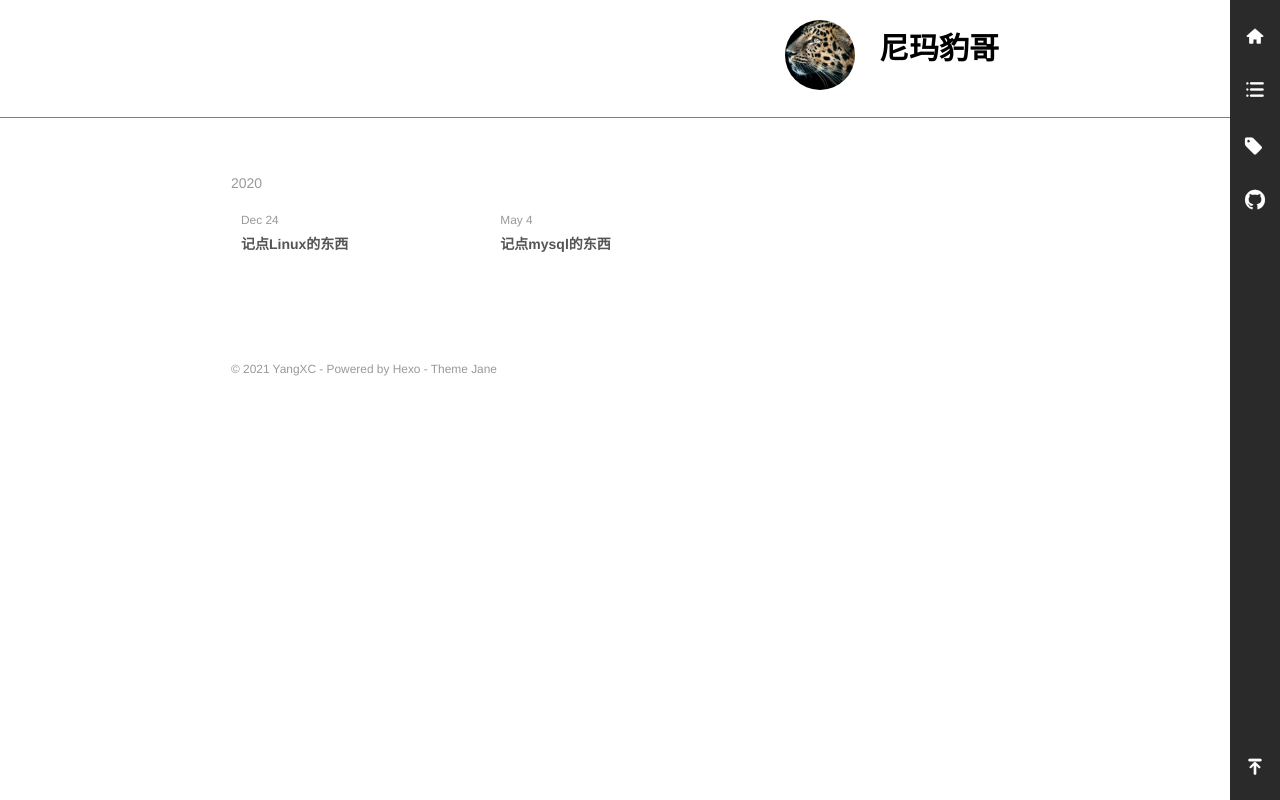
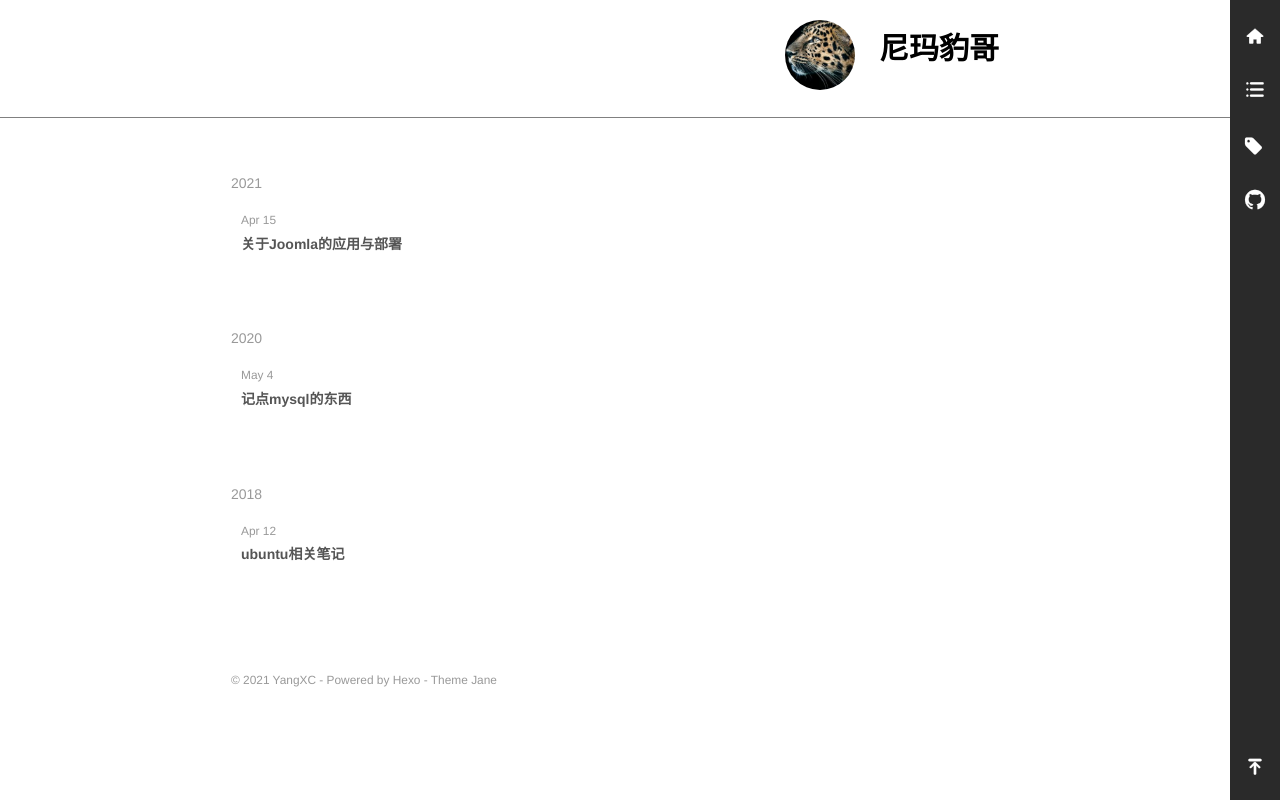
Before and after one commit to antonidasyang/singlesword.github.io, a plain HTML site: page tags/ubuntu/index.html in a window 1280 px wide. Drawn offline with nearby package versions, Linux system fonts and the light colour scheme.

Commit message:
Site updated: 2021-07-30 21:52:03

```diff
--- a/search.xml
+++ b/search.xml
@@ -236,9 +236,9 @@
 
             <tag> CentOS </tag>
 
+            <tag> Ubuntu </tag>
+
             <tag> ubuntu </tag>
-
-            <tag> Ubuntu </tag>
 
             <tag> mysql </tag>
 
--- a/tags/ubuntu/index.html
+++ b/tags/ubuntu/index.html
@@ -3,11 +3,11 @@
 <head>
   <meta charset="utf-8">
 
-  <title>Tag: Ubuntu | 尼玛豹哥</title>
+  <title>Tag: ubuntu | 尼玛豹哥</title>
   <meta name="viewport" content="width=device-width, initial-scale=1, maximum-scale=1">
   <meta property="og:type" content="website">
 <meta property="og:title" content="尼玛豹哥">
-<meta property="og:url" content="http://blog.yangxc.com/tags/Ubuntu/index.html">
+<meta property="og:url" content="http://blog.yangxc.com/tags/ubuntu/index.html">
 <meta property="og:site_name" content="尼玛豹哥">
 <meta property="og:locale">
 <meta property="article:author" content="YangXC">
@@ -45,20 +45,20 @@
 
       <section class="archives-wrap">
         <div class="archive-year-wrap">
-          <a href="/archives/2020" class="archive-year">2020</a>
+          <a href="/archives/2021" class="archive-year">2021</a>
         </div>
         <div class="archives">
 
     <article class="archive-article archive-type-post">
   <div class="archive-article-inner">
     <header class="archive-article-header">
-      <a href="/2020/12/24/about-linux/" class="archive-article-date">
-  <time datetime="2020-12-24T07:39:11.000Z" itemprop="datePublished">Dec 24</time>
+      <a href="/2021/04/15/about-joomla/" class="archive-article-date">
+  <time datetime="2021-04-15T06:05:45.000Z" itemprop="datePublished">Apr 15</time>
 </a>
 
 
     <h1 itemprop="name">
-      <a class="archive-article-title" href="/2020/12/24/about-linux/">记点Linux的东西</a>
+      <a class="archive-article-title" href="/2021/04/15/about-joomla/">关于Joomla的应用与部署</a>
     </h1>
 
 
@@ -67,6 +67,16 @@
 </article>
 
 
+
+
+        </div></section>
+
+
+      <section class="archives-wrap">
+        <div class="archive-year-wrap">
+          <a href="/archives/2020" class="archive-year">2020</a>
+        </div>
+        <div class="archives">
 
     <article class="archive-article archive-type-post">
   <div class="archive-article-inner">
@@ -78,6 +88,35 @@
 
     <h1 itemprop="name">
       <a class="archive-article-title" href="/2020/05/04/about-mysql/">记点mysql的东西</a>
+    </h1>
+
+
+    </header>
+  </div>
+</article>
+
+
+
+
+        </div></section>
+
+
+      <section class="archives-wrap">
+        <div class="archive-year-wrap">
+          <a href="/archives/2018" class="archive-year">2018</a>
+        </div>
+        <div class="archives">
+
+    <article class="archive-article archive-type-post">
+  <div class="archive-article-inner">
+    <header class="archive-article-header">
+      <a href="/2018/04/12/about-ubuntu/" class="archive-article-date">
+  <time datetime="2018-04-12T12:48:06.000Z" itemprop="datePublished">Apr 12</time>
+</a>
+
+
+    <h1 itemprop="name">
+      <a class="archive-article-title" href="/2018/04/12/about-ubuntu/">ubuntu相关笔记</a>
     </h1>
 
 
```
Also changed, not shown: 2020/05/04/about-mysql/index.html (+1 -1 lines), tags/postgresql/index.html (+1 -1 lines), 1 other file.
